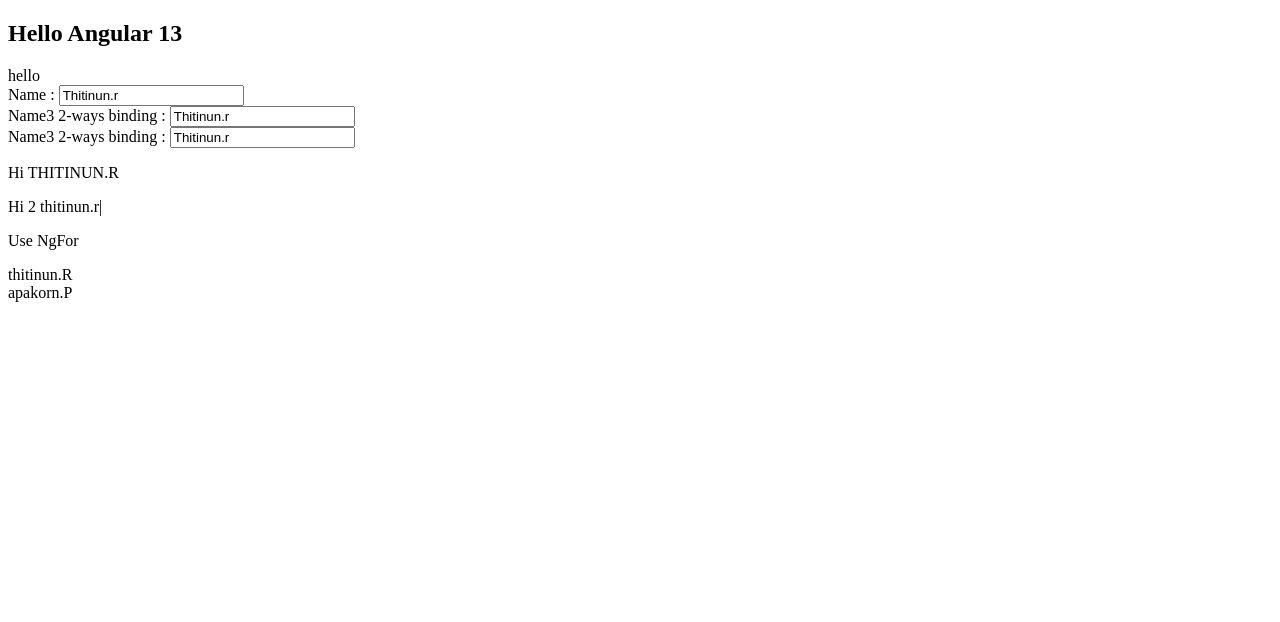
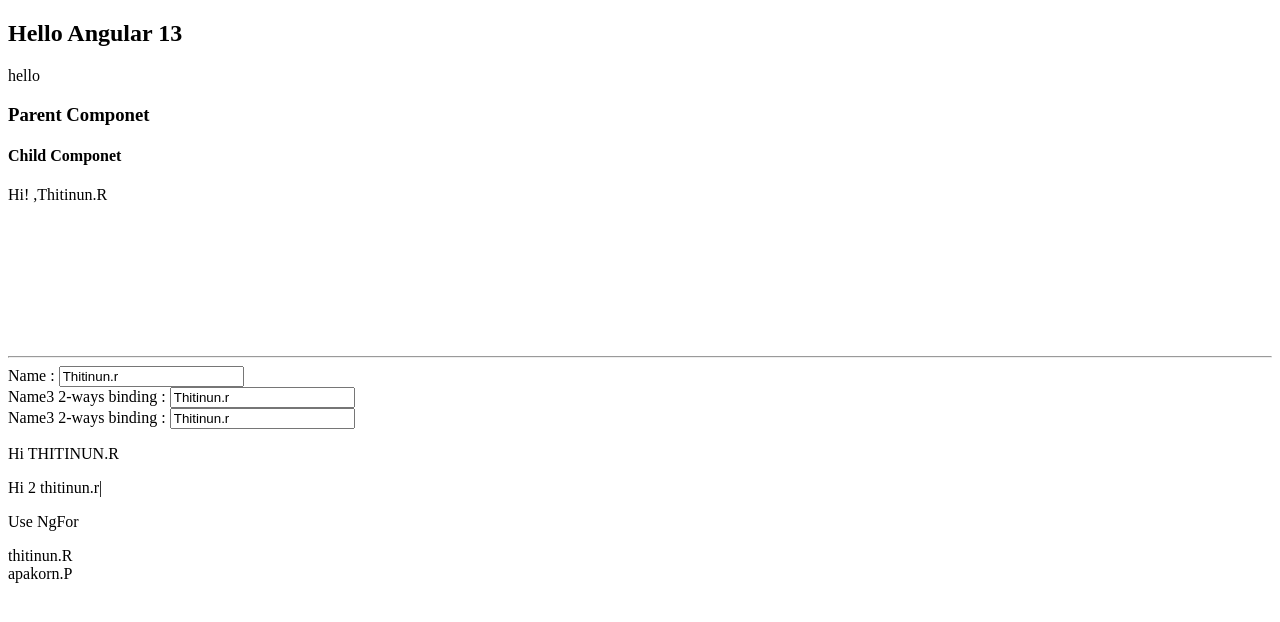
Before and after one commit to thitinun-r/angular-day2, an Angular app in the folder hello/: page / in a window 1280 px wide. Shown: the top 622 px of the page. Built offline with nearby package versions, Linux system fonts and the light colour scheme.

Commit message:
Send data from parent to child

```diff
--- a/hello/src/app/app.component.html
+++ b/hello/src/app/app.component.html
@@ -1,6 +1,19 @@
 <h2>Hello Angular 13</h2>
 {{title}}
 
+<h3>Parent Componet</h3>
+<app-other [name]="parentName"></app-other>
+
+<br />
+<br />
+<br />
+<br />
+<br />
+<br />
+<br />
+<br />
+<br />
+<hr/>
 <form>
     <label>Name : </label><input [value]="name" type="text" #inputName (input)="doShowName(inputName.value)" />
     <br /><label>Name3 2-ways binding : </label><input  name="aaa" [(ngModel)]="name" />
--- a/hello/src/app/app.component.ts
+++ b/hello/src/app/app.component.ts
@@ -14,6 +14,8 @@
     {id: 2,fname: "apakorn.P"},
   ]
 
+  parentName = {id:1,fname:"Thitinun.R"}
+
   doShowName(newName: string) {
     // let val = (event.target as HTMLInputElement).value
     console.info(newName)
--- a/hello/src/app/other/other.component.html
+++ b/hello/src/app/other/other.component.html
@@ -1 +1,2 @@
-<p>other works!</p>
+<h4>Child Componet</h4>
+Hi! ,{{name.fname}}
--- a/hello/src/app/other/other.component.ts
+++ b/hello/src/app/other/other.component.ts
@@ -1,4 +1,4 @@
-import { Component, OnInit } from '@angular/core';
+import { Component, Input, OnInit } from '@angular/core';
 
 @Component({
   selector: 'app-other',
@@ -8,7 +8,7 @@
 export class OtherComponent implements OnInit {
 
   constructor() { }
-
+  @Input()  name: any
   ngOnInit(): void {
   }
 
--- a/hello/src/index.html
+++ b/hello/src/index.html
@@ -9,6 +9,5 @@
 </head>
 <body>
   <app-root></app-root>
-  <app-other></app-other>
 </body>
 </html>
```
Also changed, not shown: 1 other file (tests, documents, lock files or other folders).
